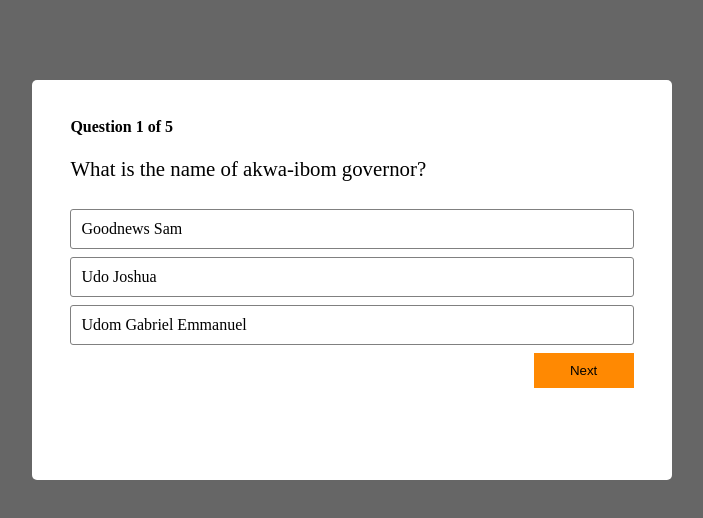
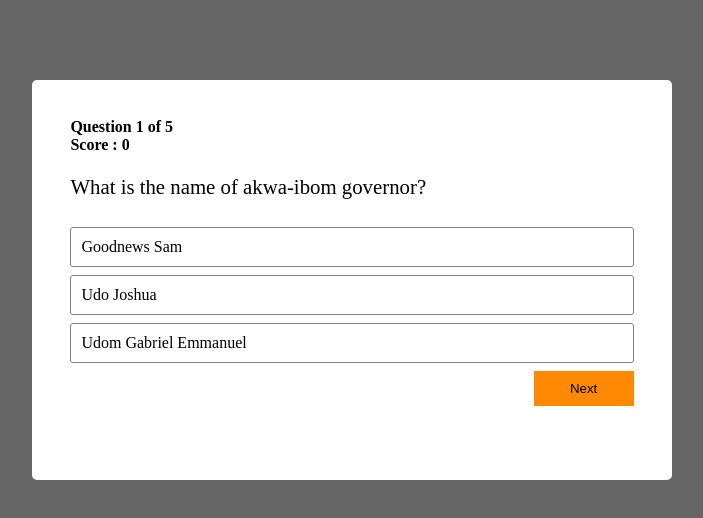
Before and after one commit to Joshuafolorunsho/quiz, a plain HTML site: page index.html in a window 1280 px wide. Shown: the whole page, without its empty margins (288-991 px from the left). Drawn offline with Linux system fonts and the light colour scheme.

Commit message:
add score markup

```diff
--- a/index.html
+++ b/index.html
@@ -9,11 +9,14 @@
 </head>
 <body>
    <div class="container">
-      <h4>Question <span>1</span> of <span>5</span></h4>
-      <p>What is the name of akwa-ibom governor?</p>
+      <div class="record">
+         <h4>Question <span>1</span> of <span>5</span></h4>
+         <h4>Score : <span>0</span></h4>
+      </div>
+      <p class="question">What is the name of akwa-ibom governor?</p>
       <div class="option option-1">Goodnews Sam</div>
-      <div class="option option-2">Udo Joshua</div>
-      <div class="option option-3">Udom Gabriel Emmanuel</div>
+      <div class="option option-2 wrong">Udo Joshua</div>
+      <div class="option option-3 correct">Udom Gabriel Emmanuel</div>
       <div class="btn-container">
          <button class="btn">Next</button>
       </div>
```
